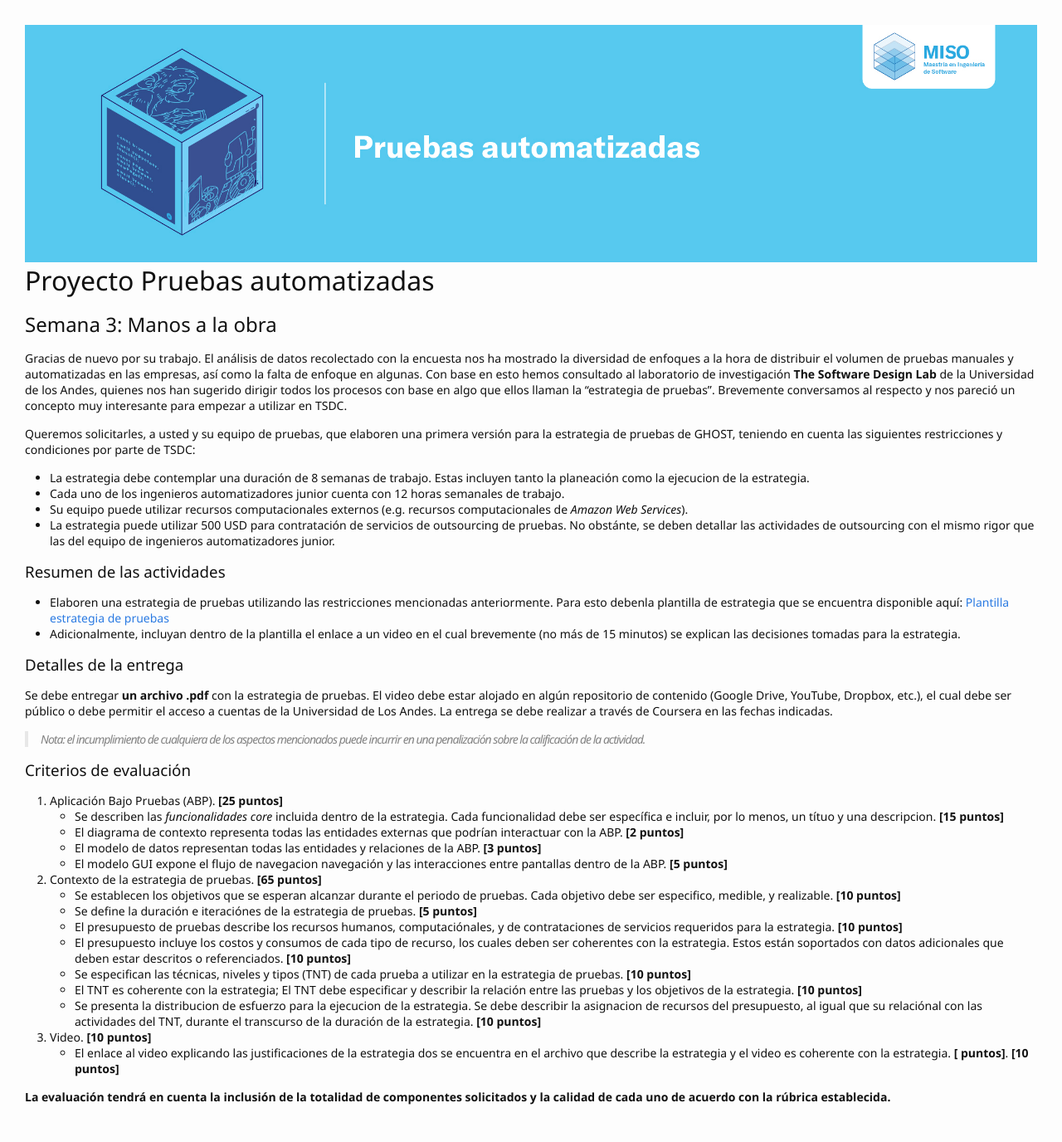
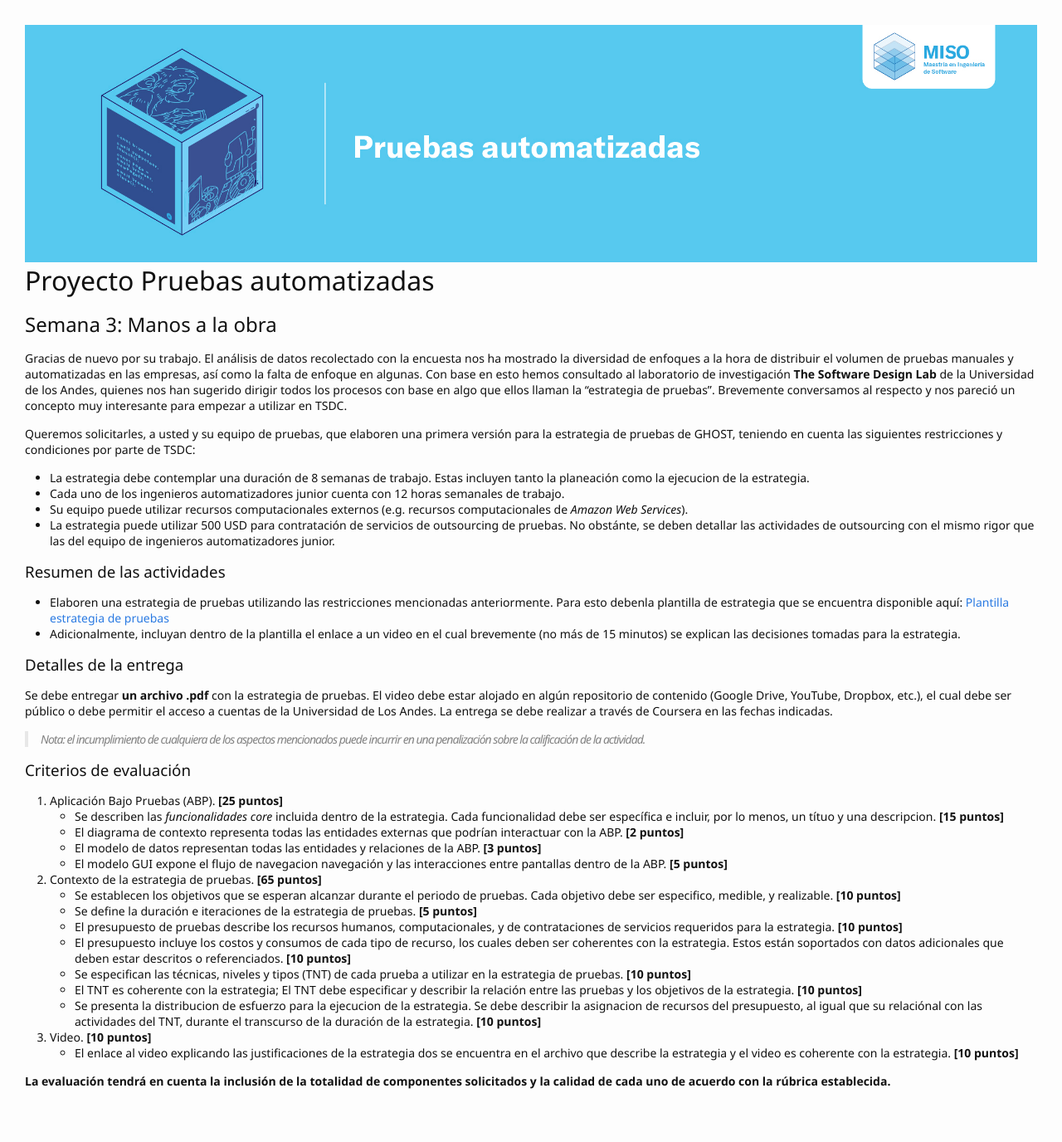
Before and after one commit to TiCSw/mt1_guias_pruebas, a Jekyll site: the page built from docs/semanas/semana3.md, in a window 1280 px wide. Shown: the whole page at 83% size. Built offline with Jekyll 4.4.1, drawn with Linux system fonts in a browser that asks for light colours; some web fonts are replaced; our own code applies the rules of GitHub Pages for plain Markdown files; comment, search, counter and statistics services are not loaded.

Commit message:
Update semana3.md

```diff
--- a/docs/semanas/semana3.md
+++ b/docs/semanas/semana3.md
@@ -33,15 +33,15 @@
 
 2. Contexto de la estrategia de pruebas. **[65 puntos]**
     - Se establecen los objetivos que se esperan alcanzar durante el periodo de pruebas. Cada objetivo debe ser especifico, medible, y realizable. **[10 puntos]**
-    - Se define la duración e iteraciónes de la estrategia de pruebas. **[5 puntos]**
-    - El presupuesto de pruebas describe los recursos humanos, computaciónales, y de contrataciones de servicios requeridos para la estrategia. **[10 puntos]**
+    - Se define la duración e iteraciones de la estrategia de pruebas. **[5 puntos]**
+    - El presupuesto de pruebas describe los recursos humanos, computacionales, y de contrataciones de servicios requeridos para la estrategia. **[10 puntos]**
     - El presupuesto incluye los costos y consumos de cada tipo de recurso, los cuales deben ser coherentes con la estrategia. Estos están soportados con datos adicionales que deben estar descritos o referenciados. **[10 puntos]**
     - Se especifican las técnicas, niveles y tipos (TNT) de cada prueba a utilizar en la estrategia de pruebas. **[10 puntos]**
     - El TNT es coherente con la estrategia; El TNT debe especificar y describir la relación entre las pruebas y los objetivos de la estrategia. **[10 puntos]**
     - Se presenta la distribucion de esfuerzo para la ejecucion de la estrategia. Se debe describir la asignacion de recursos del presupuesto, al igual que su relaciónal con las actividades del TNT, durante el transcurso de la duración de la estrategia. **[10 puntos]**
 
 3. Video. **[10 puntos]**
-    - El enlace al video explicando las justificaciones de la estrategia dos se encuentra en el archivo que describe la estrategia y el video es coherente con la estrategia. **[ puntos]**. **[10 puntos]**
+    - El enlace al video explicando las justificaciones de la estrategia dos se encuentra en el archivo que describe la estrategia y el video es coherente con la estrategia. **[10 puntos]**
 
 
 **La evaluación tendrá en cuenta la inclusión de la totalidad de componentes solicitados y la calidad de cada uno de acuerdo con la rúbrica establecida.**
```
